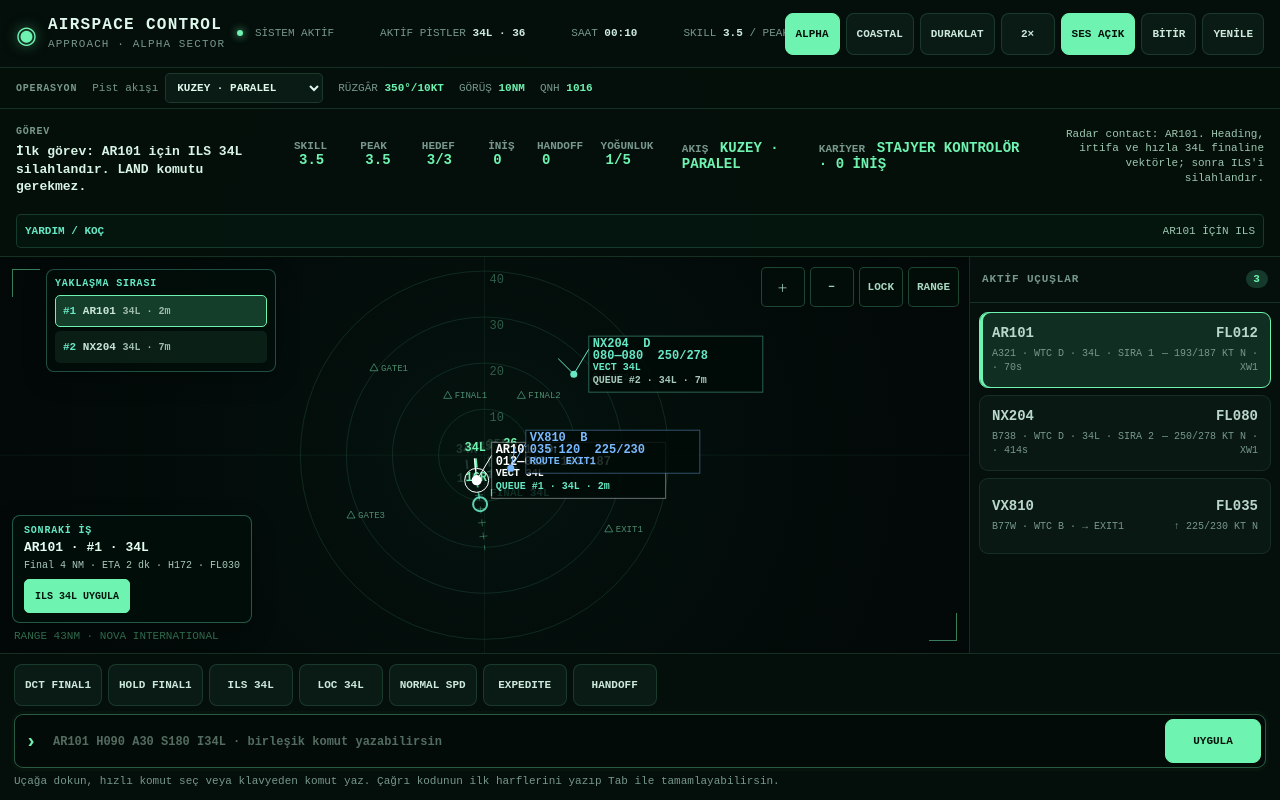
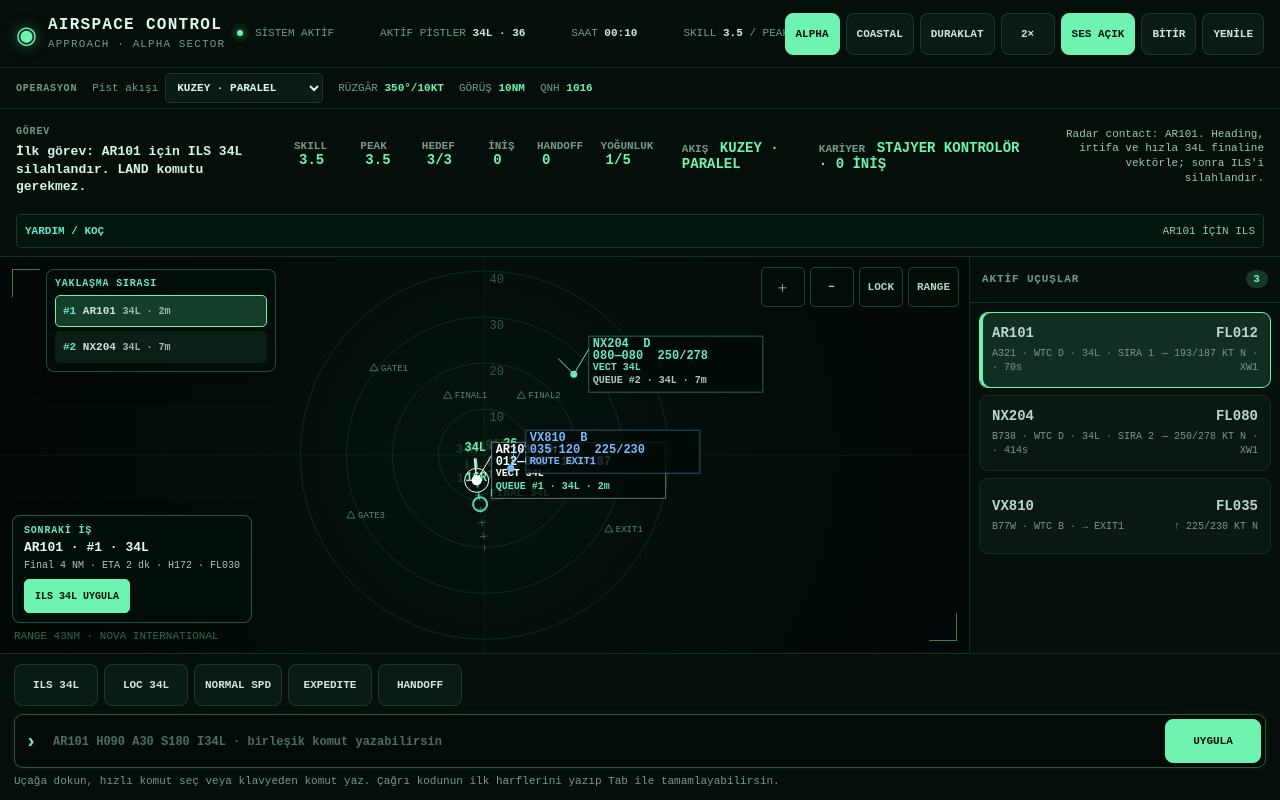
Before and after one commit to bugrabilim/atc, a React (Vite) app: page / in a window 1280 px wide. Built offline with nearby package versions, Linux system fonts and the light colour scheme.

Commit message:
feat: add four selectable difficulty modes

```diff
--- a/src/ui/CommandPanel.tsx
+++ b/src/ui/CommandPanel.tsx
@@ -1,11 +1,13 @@
 import { useRef } from 'react';
-import type { Aircraft } from '../engine/types';
+import { difficultyConfig } from '../engine/difficulty';
+import type { Aircraft, GameMode } from '../engine/types';
 
 interface CommandPanelProps {
   aircraft: Aircraft[];
   runwayIds: string[];
   fixIds: string[];
   selectedCallsign: string | null;
+  mode: GameMode;
   value: string;
   feedback: { type: 'success' | 'error' | 'info'; message: string };
   onChange: (value: string) => void;
@@ -25,6 +27,7 @@ export function CommandPanel({
   runwayIds,
   fixIds,
   selectedCallsign,
+  mode,
   value,
   feedback,
   onChange,
@@ -34,12 +37,13 @@ export function CommandPanel({
 }: CommandPanelProps) {
   const inputRef = useRef<HTMLInputElement>(null);
   const selected = aircraft.find((item) => item.callsign === selectedCallsign) ?? null;
+  const modeConfig = difficultyConfig(mode);
   const primaryFix = fixIds.find((item) => item.startsWith('FINAL')) ?? fixIds[0];
   const quickCommands = [
-    ...(primaryFix ? [{ label: `DCT ${primaryFix}`, command: `DCT ${primaryFix}` }, { label: `HOLD ${primaryFix}`, command: `HOLD ${primaryFix}` }] : []),
     ...runwayIds.slice(0, 2).map((runwayId) => ({ label: `ILS ${runwayId}`, command: `ILS ${runwayId}` })),
-    ...runwayIds.slice(0, 2).map((runwayId) => ({ label: `LOC ${runwayId}`, command: `LOC ${runwayId}` })),
-    ...baseQuickCommands,
+    ...(mode !== 'beginner' ? runwayIds.slice(0, 2).map((runwayId) => ({ label: `LOC ${runwayId}`, command: `LOC ${runwayId}` })) : []),
+    ...(modeConfig.showAdvancedCommands && primaryFix ? [{ label: `DCT ${primaryFix}`, command: `DCT ${primaryFix}` }, { label: `HOLD ${primaryFix}`, command: `HOLD ${primaryFix}` }] : []),
+    ...(mode !== 'beginner' ? baseQuickCommands : [{ label: 'NORMAL SPD', command: 'RN' }]),
   ];
 
   const useQuickCommand = (command: string) => {
```
